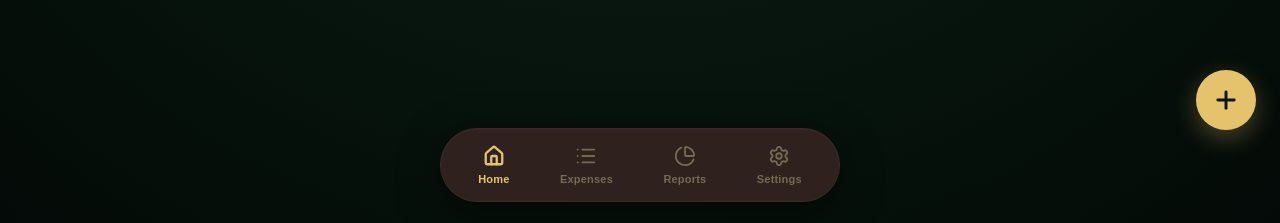
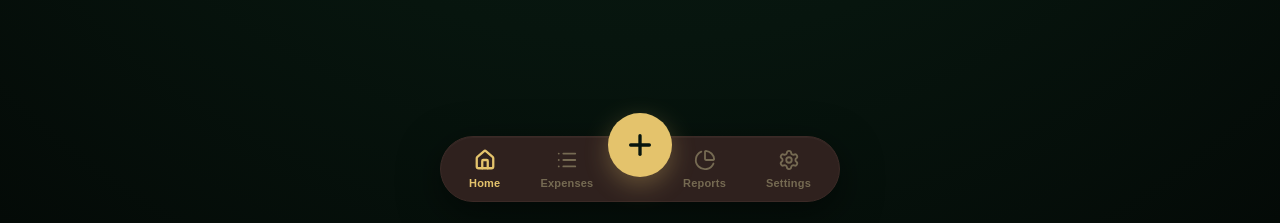
Before and after one commit to PorKeat/telegram-expense-tracker, a Next.js app: page / in a window 1280 px wide. Shown: the part 574-797 px from the top of the page. Built offline with nearby package versions, Linux system fonts and the light colour scheme; no server answers; the database is empty.

Commit message:
feat: move FAB into center of navigation bar for modern layout

```diff
--- a/src/app/page.jsx
+++ b/src/app/page.jsx
@@ -281,7 +281,12 @@ function App() {
     <>
       {renderContent()}
 
-      <BottomNav activeTab={activeTab} setActiveTab={setActiveTab} />
+      <BottomNav
+        activeTab={activeTab}
+        setActiveTab={setActiveTab}
+        onAddClick={() => setShowAddModal(true)}
+        hideAdd={showAddModal || editingExpense}
+      />
 
       {showAddModal && (
         <AddExpense
@@ -304,21 +309,7 @@ function App() {
         />
       )}
 
-      {/* Floating Action Button */}
-      {(!showAddModal && !editingExpense) && (
-        <div className="fab-container">
-          <button
-            className="fab"
-            onClick={() => setShowAddModal(true)}
-            aria-label="Add Expense"
-          >
-            <svg xmlns="http://www.w3.org/2000/svg" width="28" height="28" viewBox="0 0 24 24" fill="none" stroke="currentColor" strokeWidth="2.5" strokeLinecap="round" strokeLinejoin="round">
-              <line x1="12" y1="5" x2="12" y2="19"></line>
-              <line x1="5" y1="12" x2="19" y2="12"></line>
-            </svg>
-          </button>
-        </div>
-      )}
+
 
       <Dialog config={dialogConfig} onClose={() => setDialogConfig(null)} />
     </>
--- a/src/components/BottomNav.jsx
+++ b/src/components/BottomNav.jsx
@@ -1,17 +1,23 @@
-import { Home, List, PieChart, Settings } from 'lucide-react';
+import { Home, List, PieChart, Settings, Plus } from 'lucide-react';
 
-export default function BottomNav({ activeTab, setActiveTab }) {
-  const navItems = [
+export default function BottomNav({ activeTab, setActiveTab, onAddClick, hideAdd }) {
+  const navItemsLeft = [
     { id: 'home', icon: Home, label: 'Home' },
-    { id: 'history', icon: List, label: 'Expenses' },
+    { id: 'history', icon: List, label: 'Expenses' }
+  ];
+
+  const navItemsRight = [
     { id: 'reports', icon: PieChart, label: 'Reports' },
     { id: 'settings', icon: Settings, label: 'Settings' }
   ];
 
   return (
     <div className="floating-nav-container">
-      <nav className="bottom-nav-pill glass-pill">
-        {navItems.map(item => (
+      <nav className="bottom-nav-pill glass-pill" style={{ position: 'relative', overflow: 'visible', padding: '4px 16px', display: 'flex', justifyContent: 'space-between' }}>
+
+        {/* Left Side */}
+        <div style={{ display: 'flex', gap: '16px' }}>
+          {navItemsLeft.map(item => (
             <button
               key={item.id}
               className={`nav-item ${activeTab === item.id ? 'active' : ''}`}
@@ -21,6 +27,45 @@ export default function BottomNav({ activeTab, setActiveTab }) {
               <span className="nav-label">{item.label}</span>
             </button>
           ))}
+        </div>
+
+        {/* Center Space for FAB */}
+        <div style={{ width: '60px' }}></div>
+
+        {/* Right Side */}
+        <div style={{ display: 'flex', gap: '16px' }}>
+          {navItemsRight.map(item => (
+            <button
+              key={item.id}
+              className={`nav-item ${activeTab === item.id ? 'active' : ''}`}
+              onClick={() => setActiveTab(item.id)}
+            >
+              <item.icon size={22} strokeWidth={activeTab === item.id ? 2.5 : 2} />
+              <span className="nav-label">{item.label}</span>
+            </button>
+          ))}
+        </div>
+
+        {/* Floating Center Button */}
+        {!hideAdd && (
+          <button
+            className="fab"
+            onClick={onAddClick}
+            aria-label="Add Expense"
+            style={{
+              position: 'absolute',
+              left: '50%',
+              transform: 'translateX(-50%)',
+              bottom: '24px',
+              zIndex: 110,
+              width: '64px',
+              height: '64px',
+              borderRadius: '32px'
+            }}
+          >
+            <Plus size={32} strokeWidth={2.5} />
+          </button>
+        )}
       </nav>
     </div>
   );
```
Lines whose indentation alone changed are shown as unchanged.
